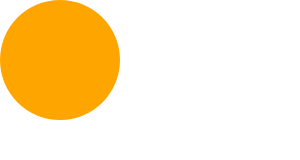
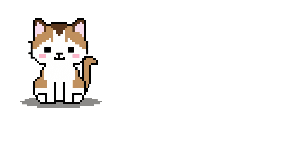
Before and after one commit to Mihitha01/VirtualCat, an Electron app: page src/index.html in a window 300 px wide. Drawn offline with Linux system fonts and the light colour scheme.

Commit message:
Refactor code structure for improved readability and maintainability

```diff
--- a/src/index.html
+++ b/src/index.html
@@ -16,13 +16,14 @@
     #cat {
       width: 120px;
       height: 120px;
-      background: orange;
-      border-radius: 50%;
+      image-rendering: pixelated;
+      user-select: none;
+      pointer-events: none;
     }
   </style>
 </head>
 <body>
-  <div id="cat"></div>
+  <img id="cat" src="./assets/cat/idle.png" />
 
   <script src="./renderer.js"></script>
 </body>
```
Also changed, not shown: src/assets/cat/idle.png (added), 1 other file.
